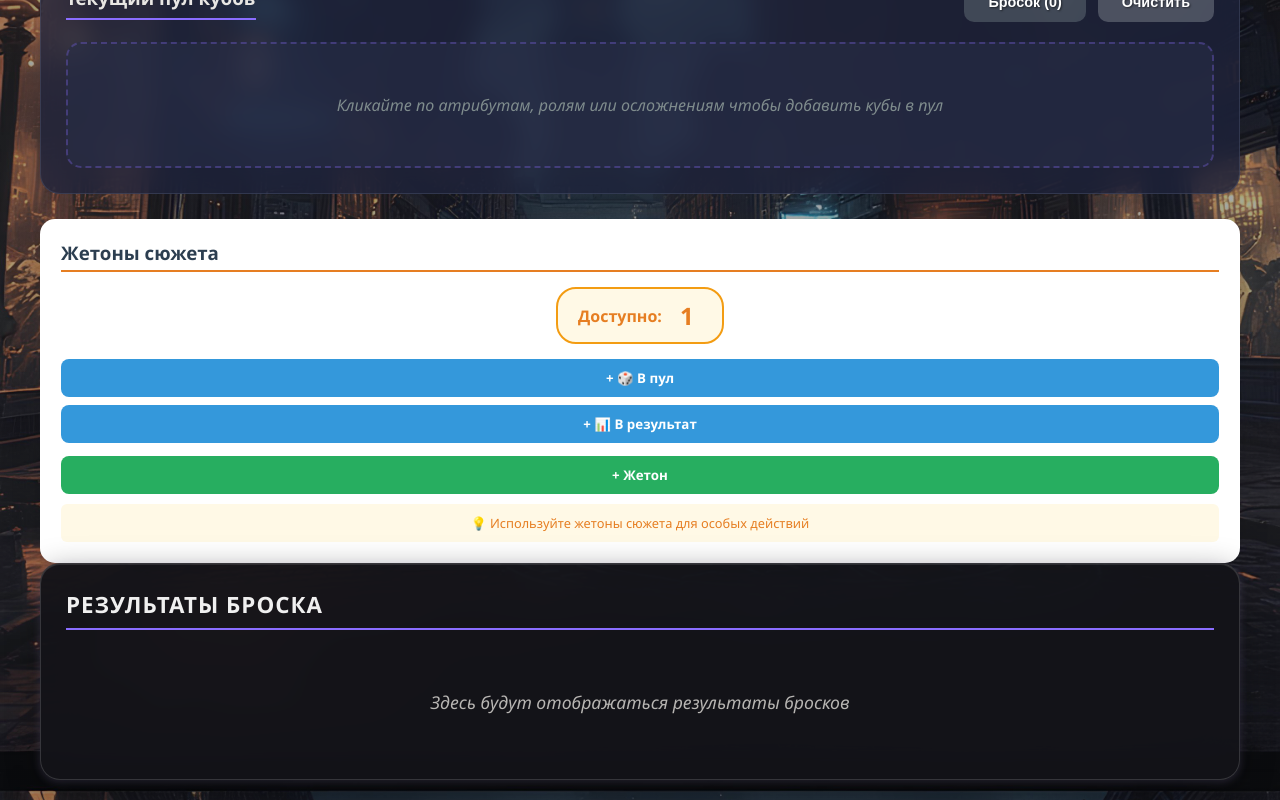
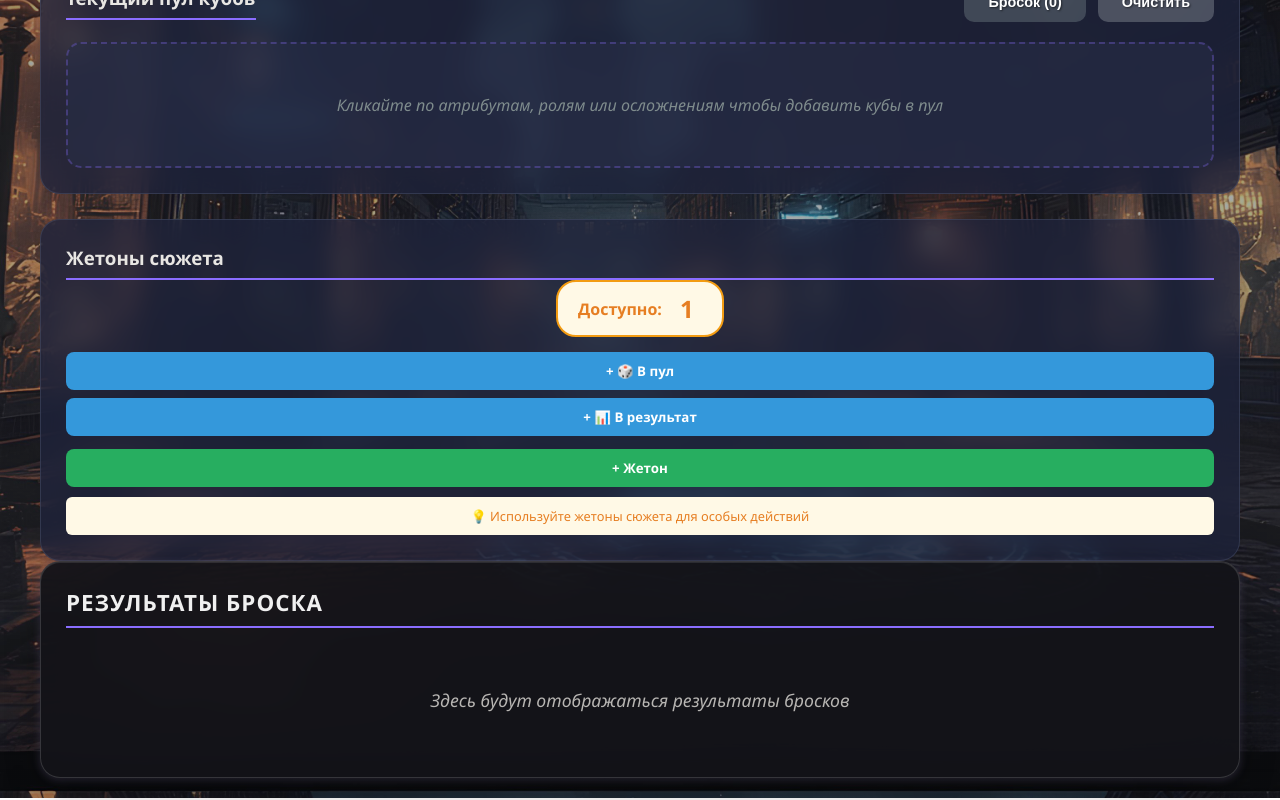
Before and after one commit to dplatonov865/cortex-prime-dice, a React (Vite) app: page / in a window 1280 px wide. Shown: the part 1788-2588 px from the top of the page. Built offline with nearby package versions, Linux system fonts and the light colour scheme.

Commit message:
plot points block uni style

```diff
--- a/src/styles/components/blocks.css
+++ b/src/styles/components/blocks.css
@@ -902,18 +902,18 @@
 /* Блок жетонов сюжета */
 .plot-tokens-block {
   grid-column: 5;
-  background: white;
-  padding: 20px;
-  border-radius: 15px;
-  box-shadow: 0 8px 32px rgba(0,0,0,0.1);
-  border: 1px solid rgba(255,255,255,0.2);
+  background: rgba(30, 35, 60, 0.75);
+  backdrop-filter: blur(12px);
+  border: 1px solid rgba(100, 110, 140, 0.3);
+  border-radius: 20px;
+  padding: 25px;
 }
 
 .plot-tokens-block h3 {
-  margin-bottom: 15px;
-  color: #2c3e50;
-  border-bottom: 2px solid #e67e22;
-  padding-bottom: 5px;
+  color: #e8e6e3;
+  border-bottom: 2px solid #8a6dff;
+  padding-bottom: 8px;
+  margin-bottom: 0;
 }
 
 .tokens-display {
```
